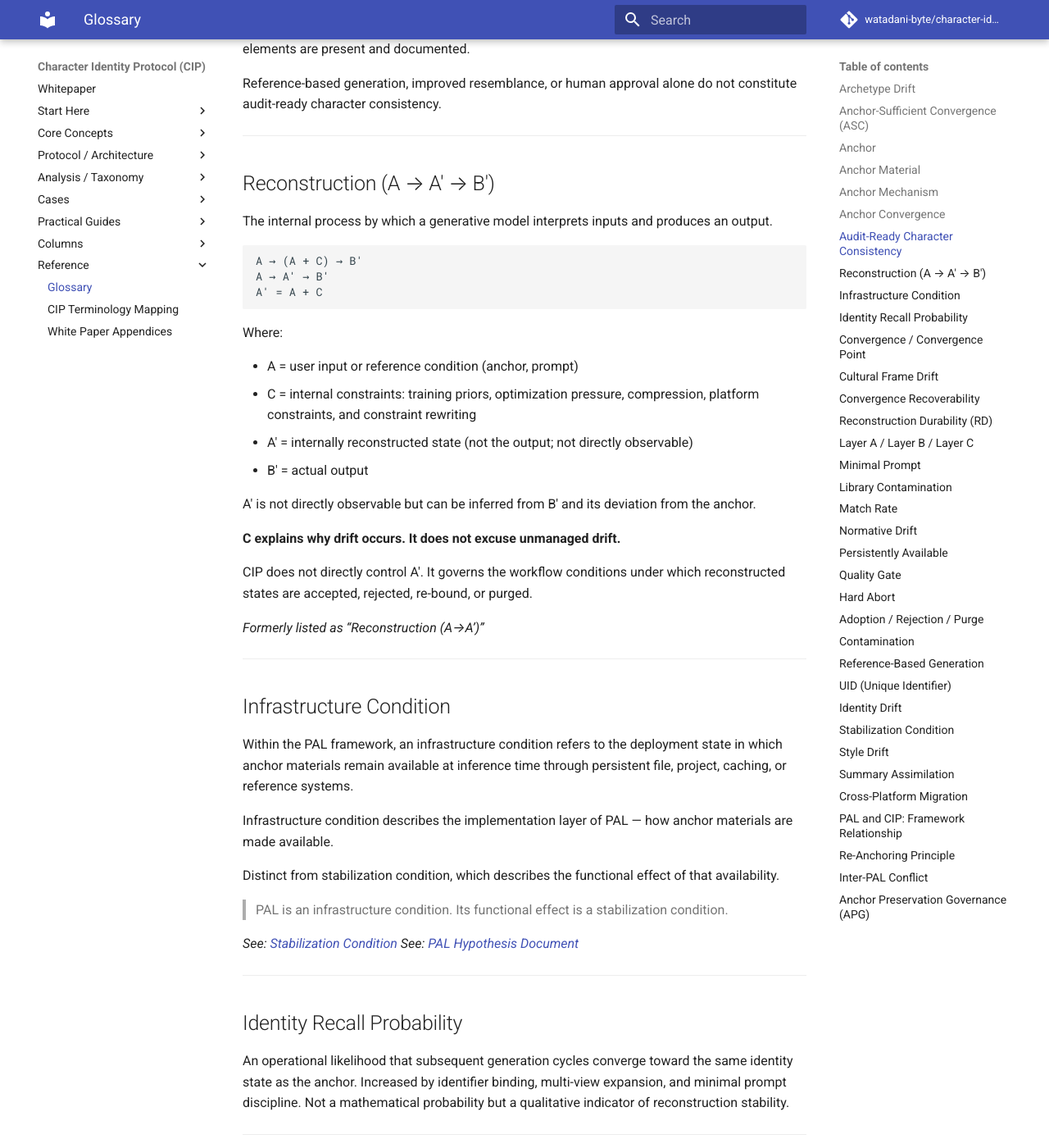
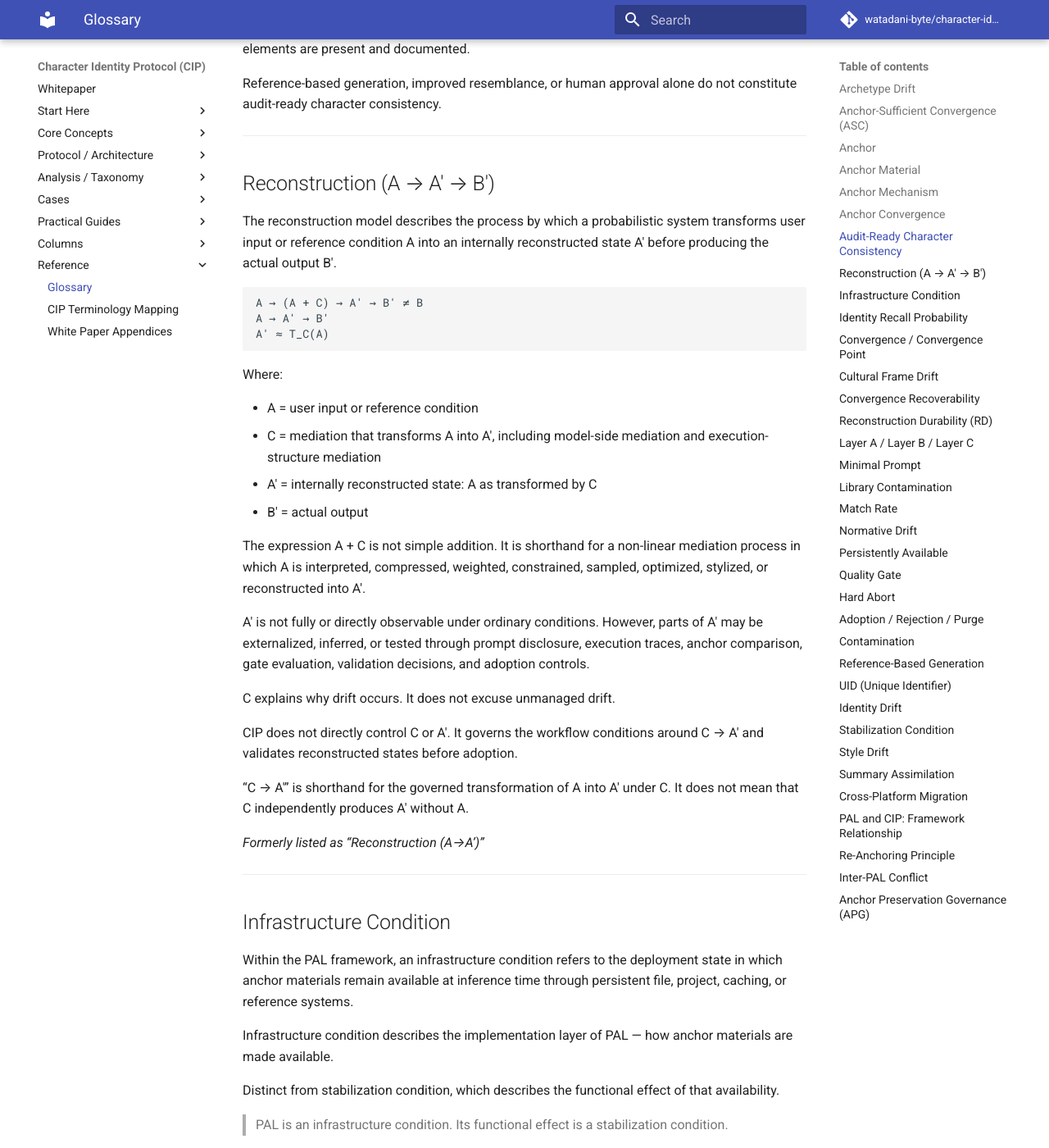
Before and after one commit to watadani-byte/character-identity-protocol, an MkDocs documentation site: the page built from docs/glossary.md, in a window 1280 px wide and 1400 px high, scrolled down 3453 px. Shown: the whole window at 82% size. Built offline with MkDocs 1.6.1 and Material for MkDocs 9.7.7, drawn with Linux system fonts in a browser that asks for light colours; comment, search, counter and statistics services are not loaded.

Commit message:
glossary.md を更新

````diff
--- a/docs/glossary.md
+++ b/docs/glossary.md
@@ -143,27 +143,30 @@ Reference-based generation, improved resemblance, or human approval alone do not
 
 ## Reconstruction (A → A′ → B′)
 
-The internal process by which a generative model interprets inputs and produces an output.
+The reconstruction model describes the process by which a probabilistic system transforms user input or reference condition A into an internally reconstructed state A′ before producing the actual output B′.
 
 ```
-A → (A + C) → B′
+A → (A + C) → A′ → B′ ≠ B
 A → A′ → B′
-A′ = A + C
+A′ ≈ T_C(A)
 ```
 
 Where:
 
-- A = user input or reference condition (anchor, prompt)
-- C = internal constraints: training priors, optimization pressure, compression, platform constraints, and constraint rewriting
-- A′ = internally reconstructed state (not the output; not directly observable)
+- A = user input or reference condition
+- C = mediation that transforms A into A′, including model-side mediation and execution-structure mediation
+- A′ = internally reconstructed state: A as transformed by C
 - B′ = actual output
 
-A′ is not directly observable but can be inferred from B′ and its deviation from the anchor.
+The expression A + C is not simple addition. It is shorthand for a non-linear mediation process in which A is interpreted, compressed, weighted, constrained, sampled, optimized, stylized, or reconstructed into A′.
 
-**C explains why drift occurs. It does not excuse unmanaged drift.**
+A′ is not fully or directly observable under ordinary conditions. However, parts of A′ may be externalized, inferred, or tested through prompt disclosure, execution traces, anchor comparison, gate evaluation, validation decisions, and adoption controls.
 
-CIP does not directly control A′.
-It governs the workflow conditions under which reconstructed states are accepted, rejected, re-bound, or purged.
+C explains why drift occurs. It does not excuse unmanaged drift.
+
+CIP does not directly control C or A′. It governs the workflow conditions around C → A′ and validates reconstructed states before adoption.
+
+“C → A′” is shorthand for the governed transformation of A into A′ under C. It does not mean that C independently produces A′ without A.
 
 *Formerly listed as “Reconstruction (A→A’)”*
 
````
